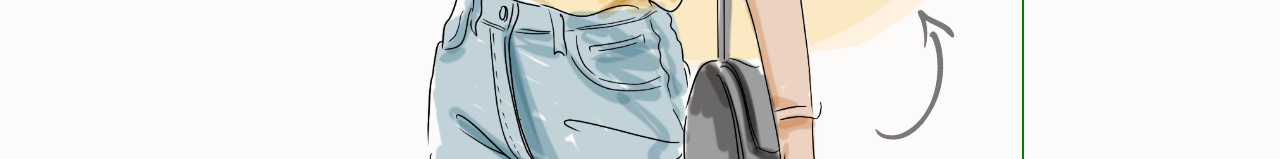
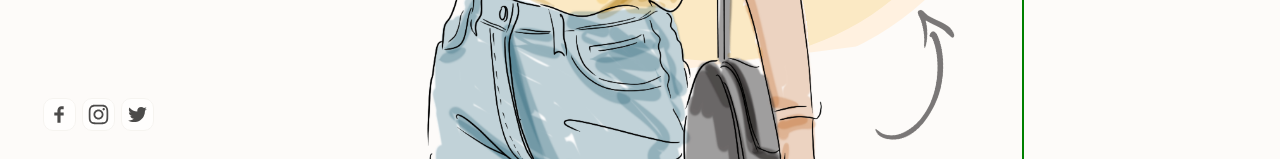
Before and after one commit to Puja-Sh/fashion-page-interaction, a Next.js app: page / in a window 1280 px wide. Shown: the part 641-800 px from the top of the page. Built offline with nearby package versions, Linux system fonts and the light colour scheme.

Commit message:
Footer changes

```diff
--- /dev/null
+++ b/component/Footer/Footer.js
@@ -0,0 +1,18 @@
+import React from 'react';
+import {TiSocialFacebook, TiSocialTwitter} from "react-icons/ti";
+import {AiOutlineInstagram} from "react-icons/ai";
+import styles from "../../styles/Footer.module.css";
+
+const Footer = () => {
+    return (
+        <div className={styles.footerContainer}>
+            <ul>
+                <li> <a href={"#"}> <TiSocialFacebook/>  </a></li>
+                <li> <a href={"#"}> <AiOutlineInstagram/>  </a></li>
+                <li> <a href={"#"}> <TiSocialTwitter/>  </a></li>
+            </ul>
+        </div>
+    );
+};
+
+export default Footer;
--- /dev/null
+++ b/styles/Footer.module.css
@@ -0,0 +1,28 @@
+.footerContainer {
+    display: flex;
+    z-index: 20;
+    left: 0;
+    border: 0;
+    font-size: 25px;
+    position: absolute;
+    bottom: 0;
+}
+
+.footerContainer ul li {
+    list-style-type: none;
+    border: 1px solid #F3F1ED;
+    border-radius: 10px;
+    margin: 3px;
+    padding: 3px;
+    opacity: 0.7;
+    background-color: #fff;
+}
+
+.footerContainer ul a {
+    display: flex;
+}
+.footerContainer ul {
+    display: flex;
+    justify-content: center;
+    align-items: center;
+}
```
